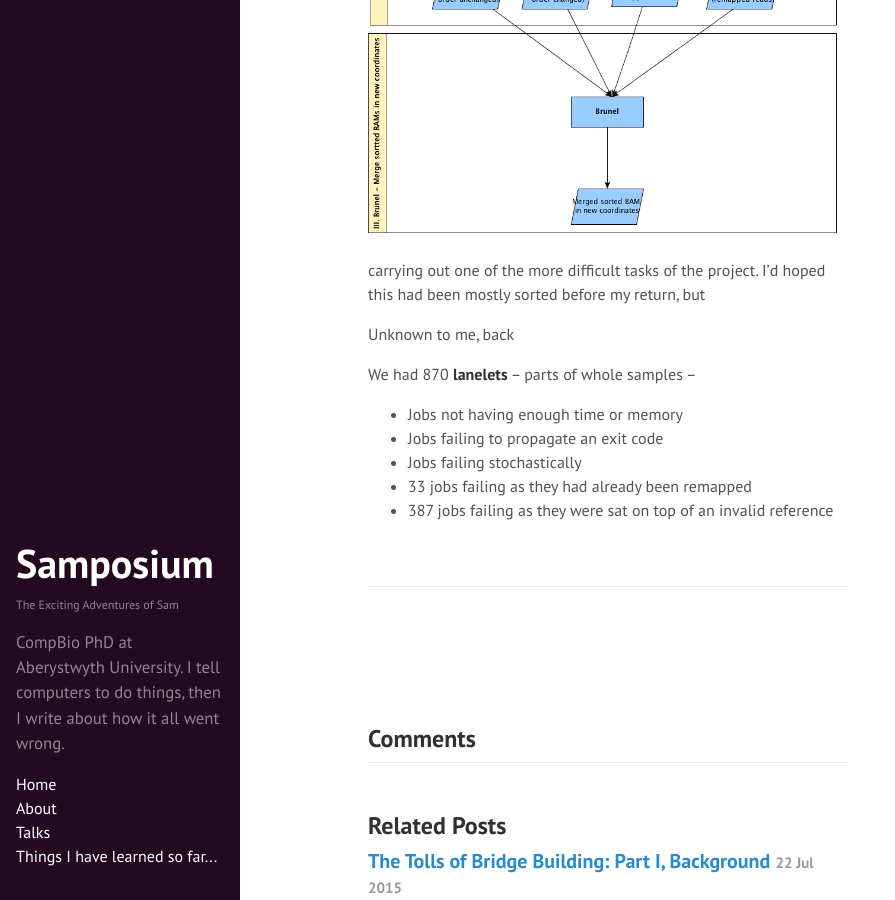
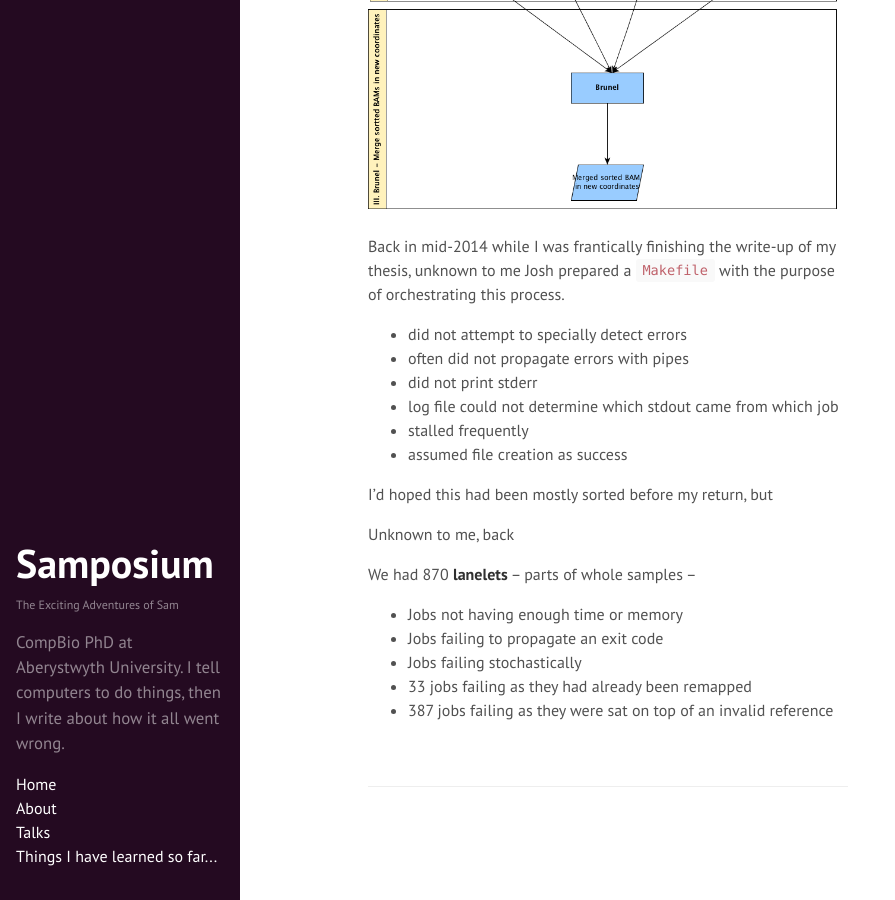
Before and after one commit to SamStudio8/samstudio8.github.io.off, a Jekyll site: the page built from _posts/2015-07-23-bridgebuilding-p2.md, in a window 1280 px wide and 900 px high, scrolled down 2731 px. Shown: the whole window, without its empty margins (0-895 px from the left). Built offline with Jekyll 4.4.1, drawn with Linux system fonts in a browser that asks for light colours; Markdown is read by kramdown in place of the engine named in the settings; comment, search, counter and statistics services are not loaded; some of the changed text lies outside the part shown.

Commit message:
Update 2015-07-23-bridgebuilding-p2.md

```diff
--- a/_posts/2015-07-23-bridgebuilding-p2.md
+++ b/_posts/2015-07-23-bridgebuilding-p2.md
@@ -49,14 +49,22 @@ To fairly execute our quality control pipeline, when creating new improved sampl
 samples, we must follow all pre-processing steps from the prime study proper. Thus, we too must remap all of
 our lanelets to `hs37d5`.
 
+Luckily, Josh's team had in fact already solved this problem and created
+[`bridgebuilder`](https://github.com/wtsi-hgi/bridgebuilder)
+
+...it's components and workflow is modelled in the diagram below:
+..![]({{ site.url }}/public/posts/bridgebuilding-p2/bridge_builder_v1.png)
+
 Back in mid-2014 while I was frantically finishing the write-up of my thesis, unknown to me
 Josh prepared a `Makefile` with the purpose of orchestrating this process.
 
-...using [`bridgebuilder`](https://github.com/wtsi-hgi/bridgebuilder)
-..![]({{ site.url }}/public/posts/bridgebuilding-p2/bridge_builder_v1.png)
+* did not attempt to specially detect errors
+* often did not propagate errors with pipes
+* did not print stderr
+* log file could not determine which stdout came from which job
+* stalled frequently
+* assumed file creation as success
 
-carrying out one of the more difficult tasks
-of the project.
 I'd hoped this had been mostly sorted before my return, but
 
 Unknown to me, back
```
